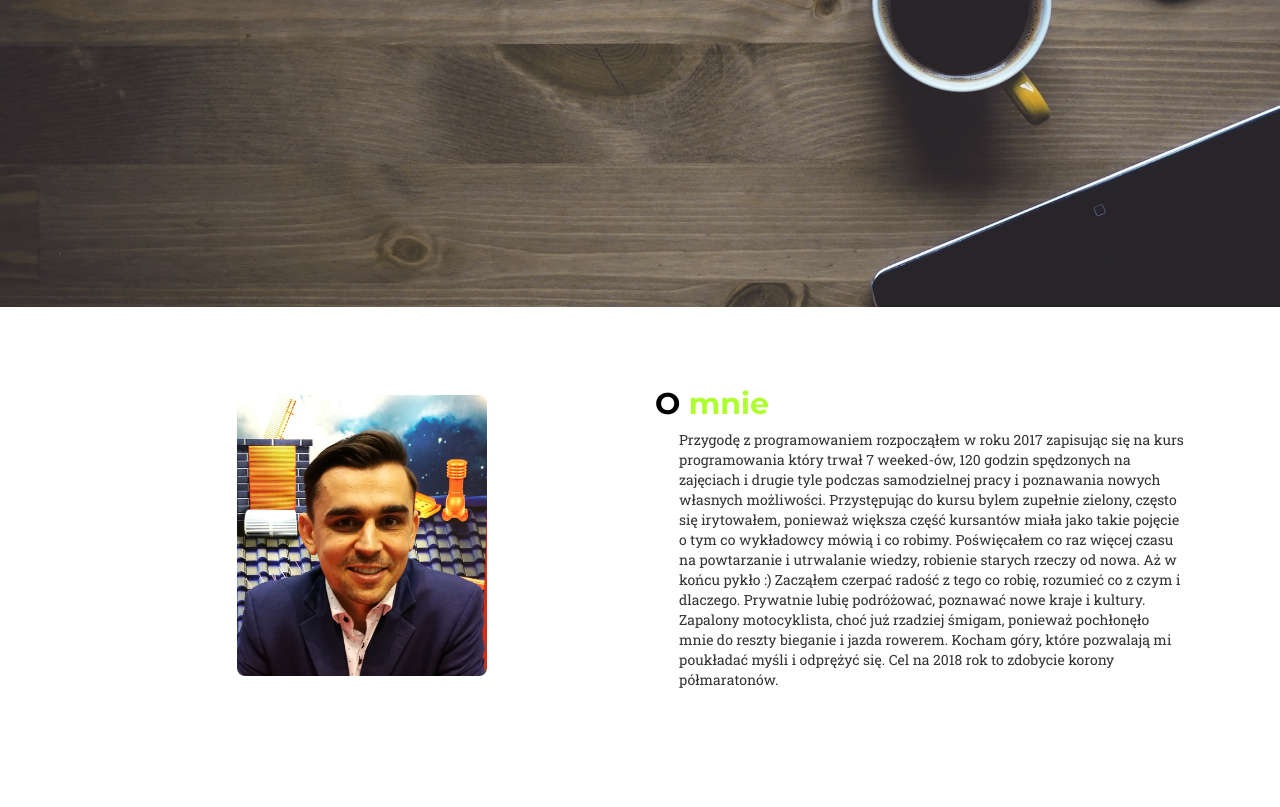
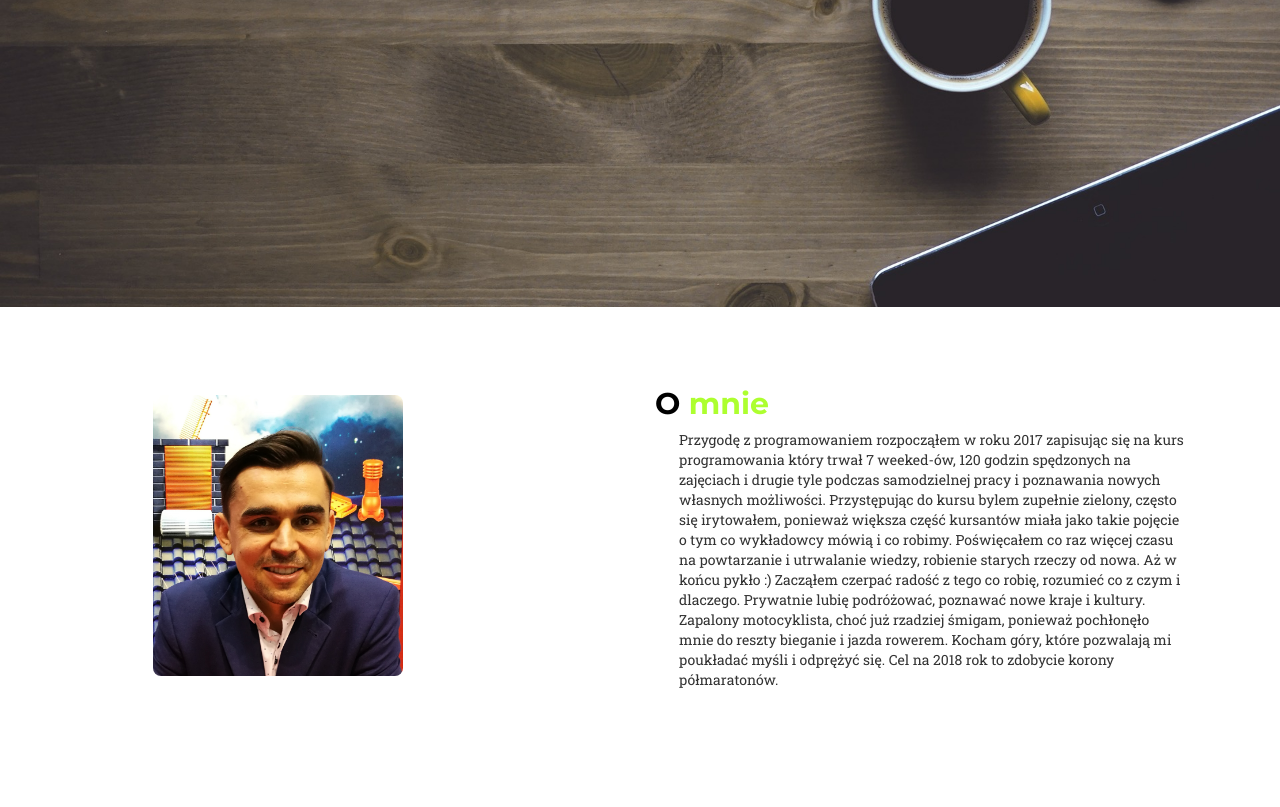
Before and after one commit to JuszczakMarcin/JuszczakMarcin.github.io, a plain HTML site: page portfolio_MJ/index.html in a window 1280 px wide. Shown: the part 493-1300 px from the top of the page. Drawn offline with Linux system fonts and the light colour scheme; a web font is replaced by a local one.

Commit message:
poprawki do telefonu

```diff
--- a/portfolio_MJ/css/style.css
+++ b/portfolio_MJ/css/style.css
@@ -114,7 +114,7 @@ h6 {
 
 .portret img {
   width: 250px;
-  margin: 5% 30%;
+  margin: 5% 15%;
   background: #fff;
   border-radius: 8px; }
 
```
